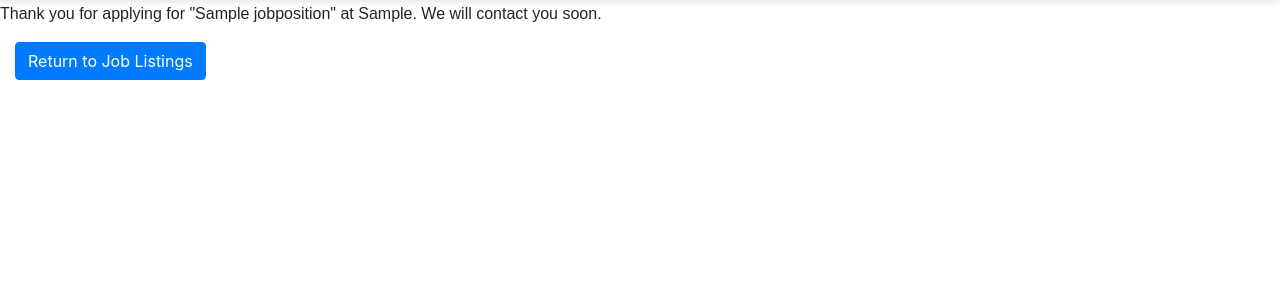
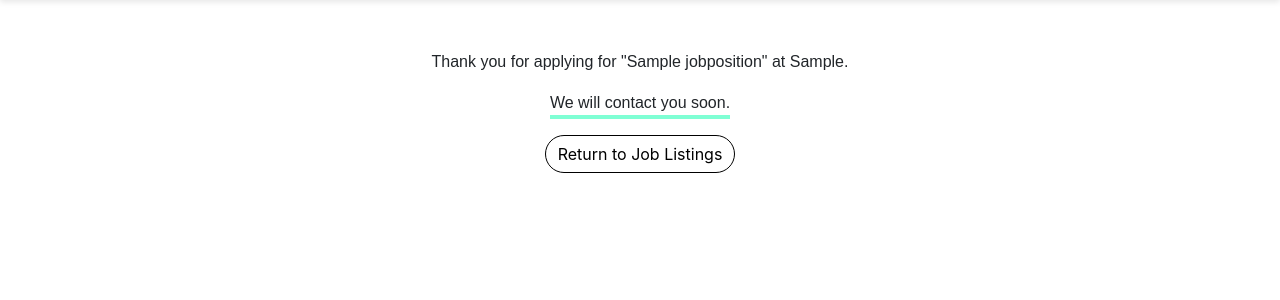
Before and after one commit to JackPflaum/RecruitmentWebsite, a Django app: page /application_confirmed/1 in a window 1280 px wide. Shown: the part 63-363 px from the top of the page. Run offline with Django 4.2, Linux system fonts and the light colour scheme; tables that the repository leaves empty hold one stand-in row (values such as "Sample post"); some libraries are stand-ins or nearby versions.

Commit message:
Centered and styled content for Application Confirmed page

```diff
--- a/RecruitmentWebsite/templates/application_confirmed.html
+++ b/RecruitmentWebsite/templates/application_confirmed.html
@@ -1,11 +1,12 @@
 {% extends 'base.html' %}
 
-{% block title %}Application Confirmed{% endblock %}
-
 {% block content %}
-<div class="justify-content-center col-6">
-	<div class="row">
-		<p>Thank you for applying for "{{ job.job_title }}" at {{ job.company }}. We will contact you soon.</p>
+<div class="container">
+	<div class="text-center pt-5">
+		<p>Thank you for applying for "{{ job.job_title }}" at {{ job.company }}.</p>
+		<p class="thick-underline">We will contact you soon.</p>
+		<br>
+		<a href="{% url 'job_positions' %}" class="btn btn-custom">Return to Job Listings</a>
 	</div>
-	<a href="{% url 'job_positions' %}" class="btn btn-primary">Return to Job Listings</a>
+</div>
 {% endblock %}
```
